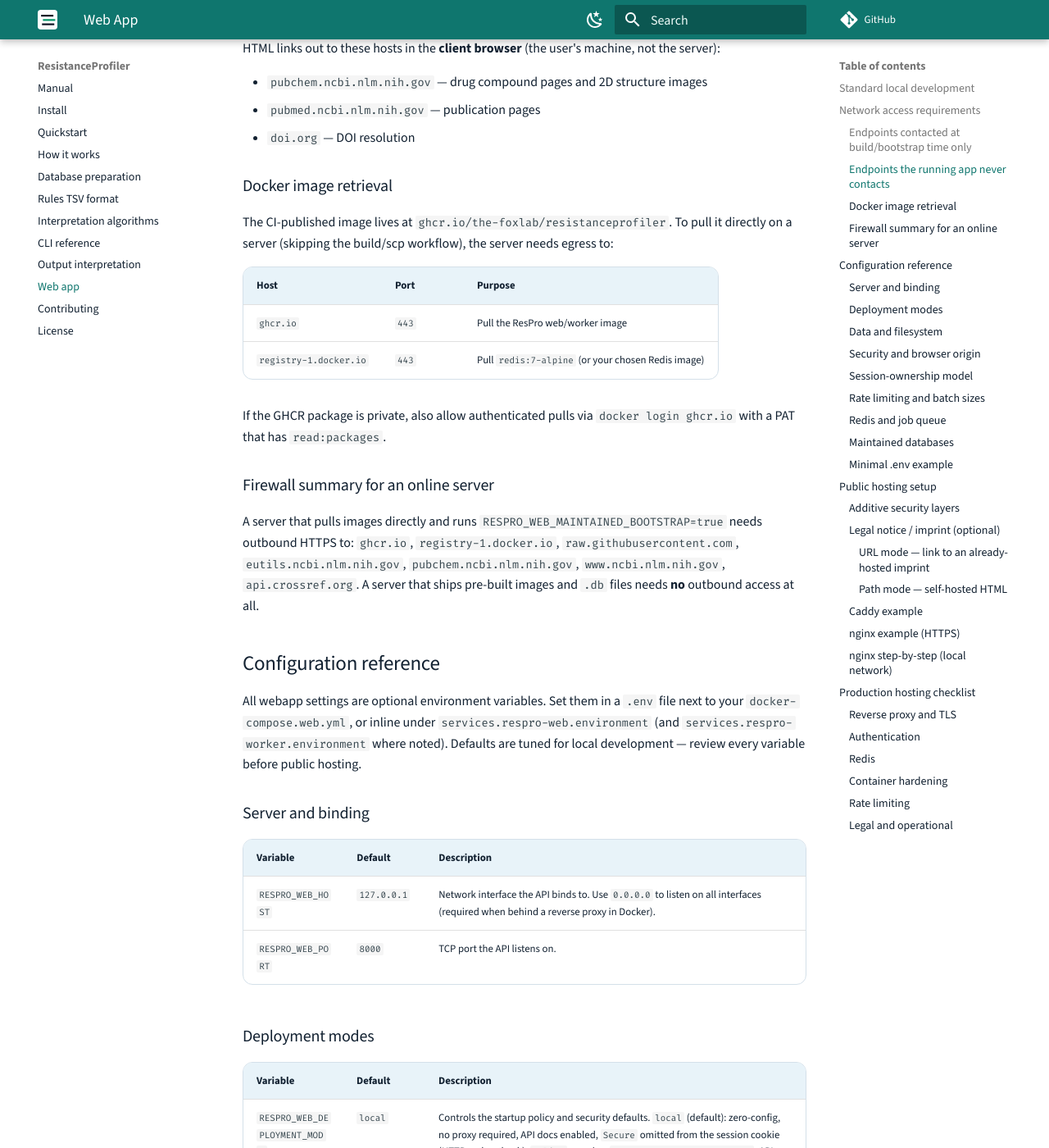
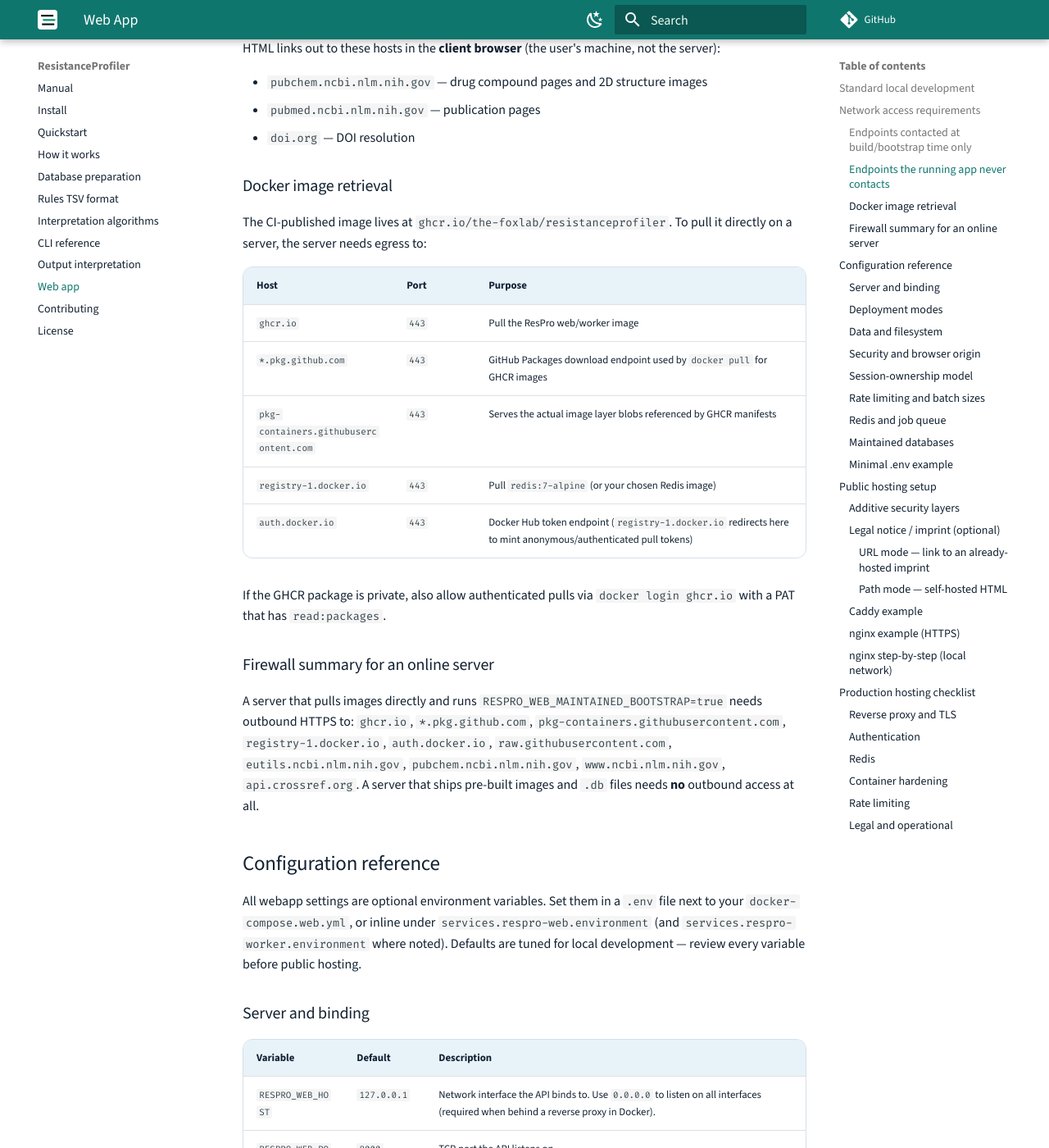
Before and after one commit to the-foxlab/ResistanceProfiler, an MkDocs documentation site: the page built from docs/docs/webapp.md, in a window 1280 px wide and 1400 px high, scrolled down 2417 px. Shown: the whole window at 82% size. Built offline with MkDocs 1.6.1 and Material for MkDocs 9.7.7, drawn with Linux system fonts in a browser that asks for light colours; comment, search, counter and statistics services are not loaded.

Commit message:
added urls needed for online depoyment

```diff
--- a/docs/docs/webapp.md
+++ b/docs/docs/webapp.md
@@ -94,13 +94,16 @@ the **client browser** (the user's machine, not the server):
 ### Docker image retrieval
 
 The CI-published image lives at `ghcr.io/the-foxlab/resistanceprofiler`. To pull
-it directly on a server (skipping the build/scp workflow), the server needs
+it directly on a server, the server needs
 egress to:
 
 | Host | Port | Purpose |
 |---|---|---|
 | `ghcr.io` | `443` | Pull the ResPro web/worker image |
+| `*.pkg.github.com` | `443` | GitHub Packages download endpoint used by `docker pull` for GHCR images |
+| `pkg-containers.githubusercontent.com` | `443` | Serves the actual image layer blobs referenced by GHCR manifests |
 | `registry-1.docker.io` | `443` | Pull `redis:7-alpine` (or your chosen Redis image) |
+| `auth.docker.io` | `443` | Docker Hub token endpoint (`registry-1.docker.io` redirects here to mint anonymous/authenticated pull tokens) |
 
 If the GHCR package is private, also allow authenticated pulls via
 `docker login ghcr.io` with a PAT that has `read:packages`.
@@ -108,7 +111,8 @@ If the GHCR package is private, also allow authenticated pulls via
 ### Firewall summary for an online server
 
 A server that pulls images directly and runs `RESPRO_WEB_MAINTAINED_BOOTSTRAP=true`
-needs outbound HTTPS to: `ghcr.io`, `registry-1.docker.io`,
+needs outbound HTTPS to: `ghcr.io`, `*.pkg.github.com`,
+`pkg-containers.githubusercontent.com`, `registry-1.docker.io`, `auth.docker.io`,
 `raw.githubusercontent.com`, `eutils.ncbi.nlm.nih.gov`, `pubchem.ncbi.nlm.nih.gov`,
 `www.ncbi.nlm.nih.gov`, `api.crossref.org`. A server that ships pre-built images
 and `.db` files needs **no** outbound access at all.
```
